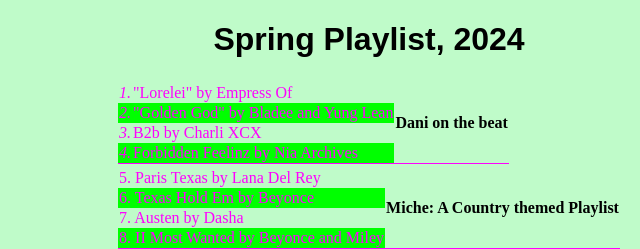
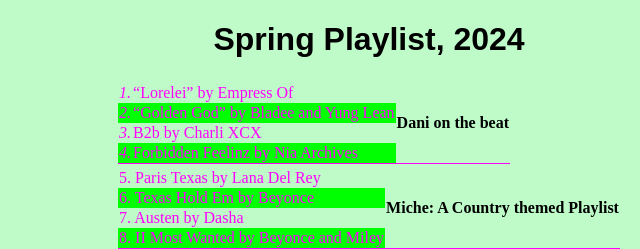
Before and after one commit to superjulian/food-coop-dot-gay, a plain HTML site: page spring-playlist-2024.html in a window 1280 px wide. Shown: the top 249 px of the page, 271-911 px from the left. Drawn offline with Linux system fonts and the light colour scheme.

Commit message:
curly quotes

```diff
--- a/spring-playlist-2024.html
+++ b/spring-playlist-2024.html
@@ -59,12 +59,12 @@
             <table class="playlist-table">
                 <tr>
                     <td class="num">1.</td>
-                    <td>"Lorelei" by Empress Of</td>
+                    <td>&#8220;Lorelei&#8221; by Empress Of</td>
                     <th rowspan="4">Dani on the beat</td>
                 </tr>
                 <tr>
                     <td class="num">2.</td>
-                    <td>"Golden God" by Bladee and Yung Lean</td>
+                    <td>&#8220;Golden God&#8221; by Bladee and Yung Lean</td>
                 </tr>
                 <tr>
                     <td class="num">3.</td>
```
